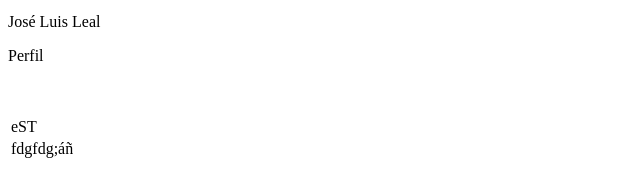
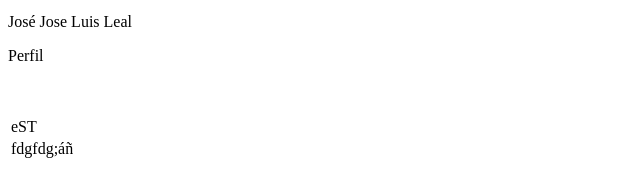
Before and after one commit to joseluislea/Proyecto-Guia-6.1, a plain HTML site: page index.html in a window 1280 px wide. Shown: the part 258-438 px from the top of the page, 0-640 px from the left. Drawn offline with Linux system fonts and the light colour scheme.

Commit message:
creacion del readme

```diff
--- a/index.html
+++ b/index.html
@@ -6,7 +6,7 @@
         <h1 style="text-align: center;">HOJA DE VIDA</h1>
         <p>&nbsp;</p>
         <p><img src="https://vignette.wikia.nocookie.net/transformice/images/b/b4/Moda-masculina-lentes-cara-hombre-carametria-caramorfoligia-consultoria-de-imagen.png/revision/latest/scale-to-width-down/376?cb=20150427152527&amp;path-prefix=es" alt="" width="122" height="155" /></p>
-        <p>Jos&eacute; Luis Leal</p>
+        <p>Jos&eacute; Jose Luis Leal</p>
         <p id="negrilla">Perfil</p>
         <p>&nbsp;</p>
         <table style="width: 566px;" >
```
Also changed, not shown: 1 other file.
